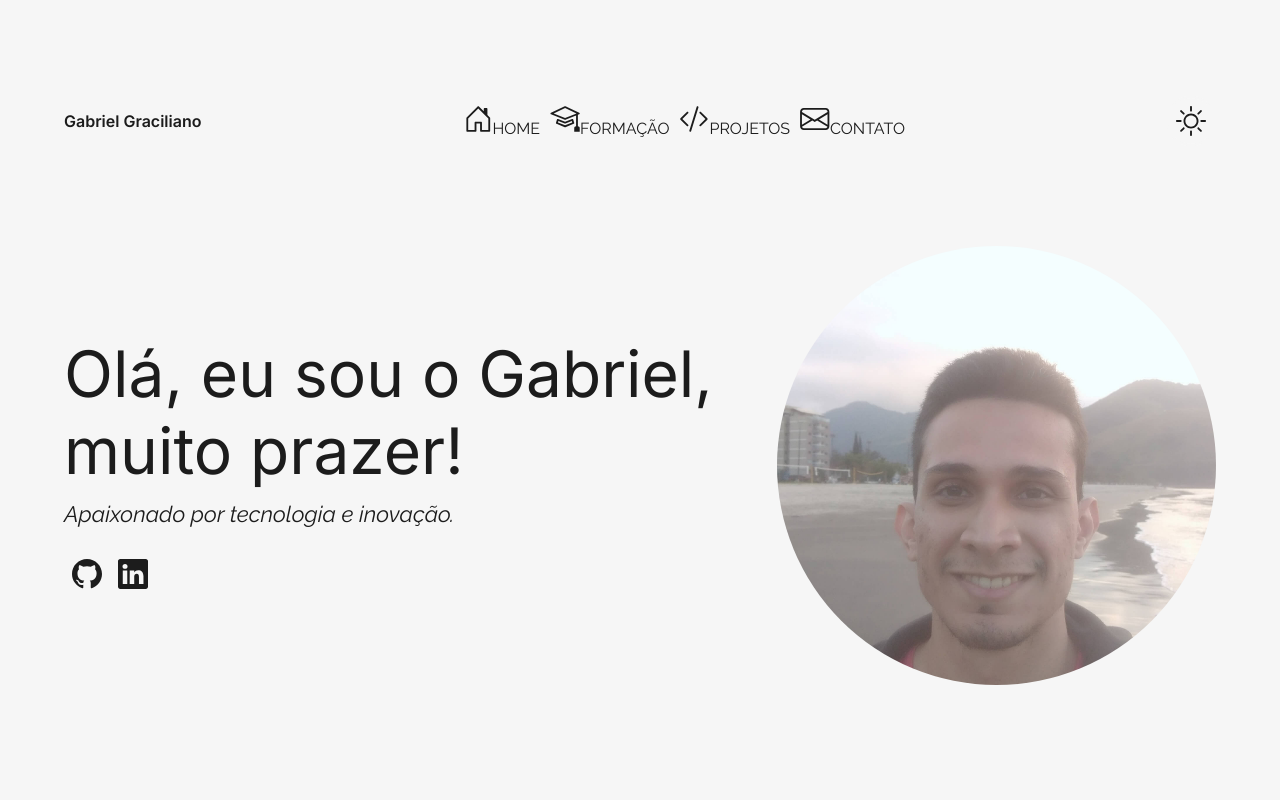
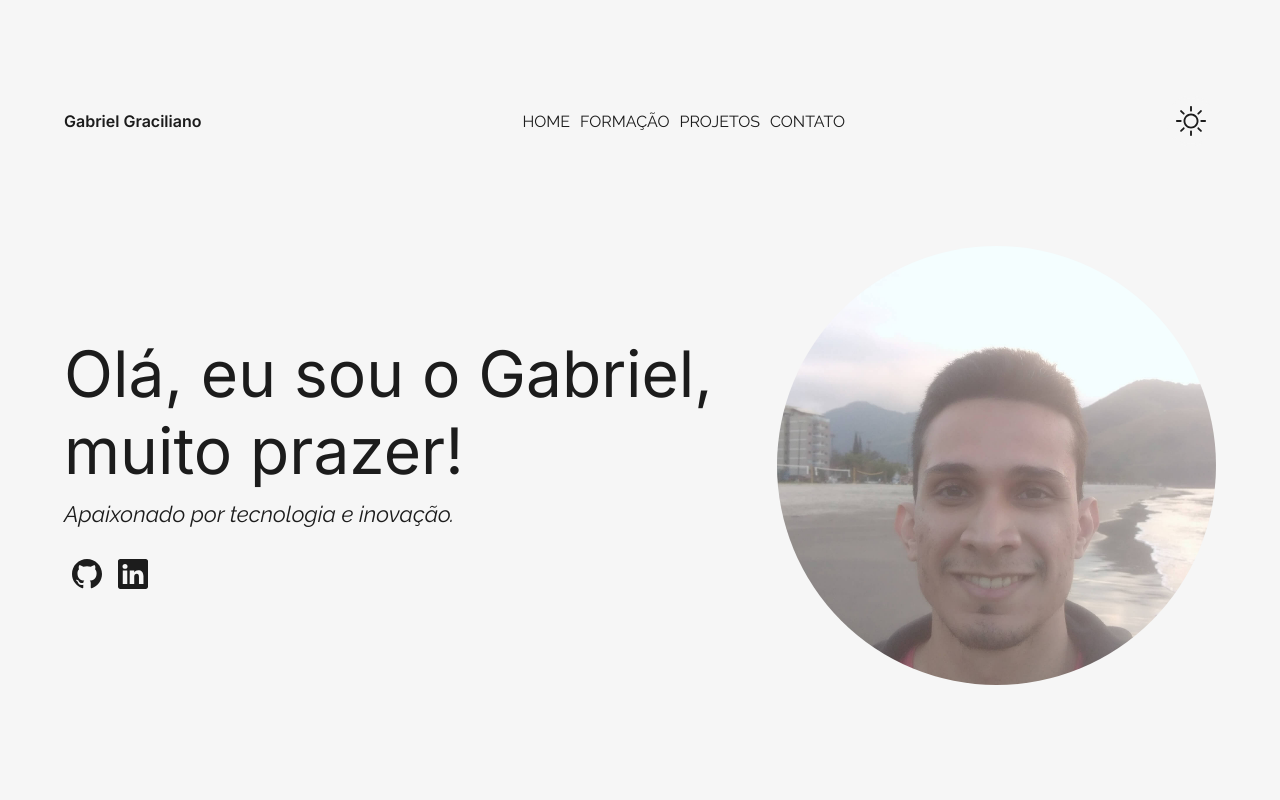
Before and after one commit to GracilianoOG/dio-portfolio, a React (Vite) app: page / in a window 1280 px wide. Shown: the top 800 px of the page. Built offline with nearby package versions, Linux system fonts and the light colour scheme.

Commit message:
Use the new ItemIconStyled for the image

```diff
--- a/src/components/MenuItem/index.jsx
+++ b/src/components/MenuItem/index.jsx
@@ -1,12 +1,11 @@
-import IconStyled from "../styles/IconStyled";
 import PropTypes from "prop-types";
-import { LinkStyled } from "./styles";
+import { ItemIconStyled, LinkStyled } from "./styles";
 
 function MenuItem({ imageSrc, children, href }) {
   return (
     <li>
       <LinkStyled href={href}>
-        {imageSrc && <IconStyled src={imageSrc} alt="" />}
+        {imageSrc && <ItemIconStyled src={imageSrc} alt="" />}
         <span>{children}</span>
       </LinkStyled>
     </li>
```
